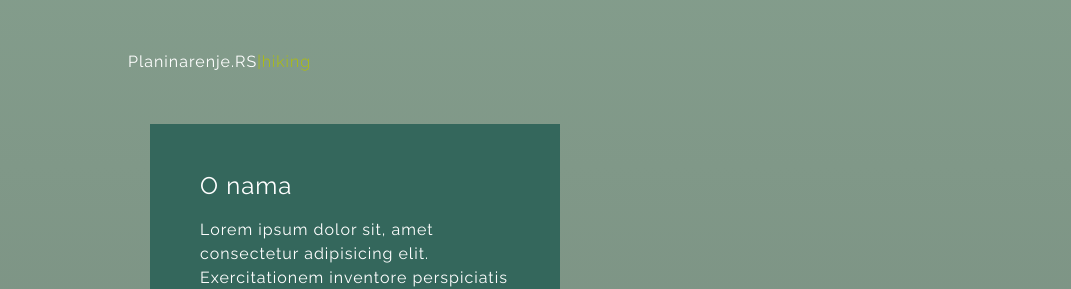
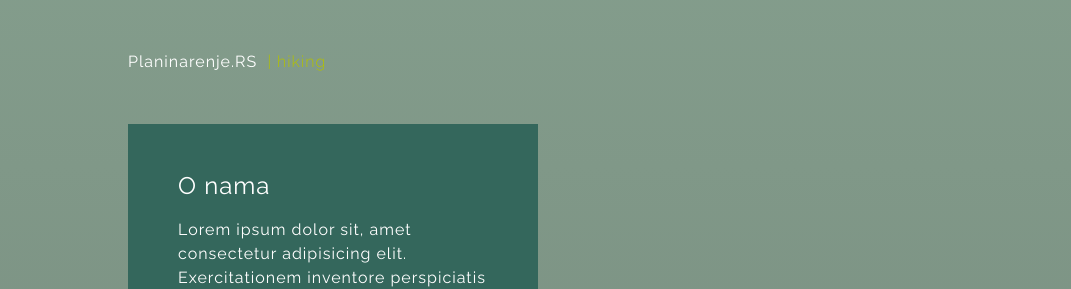
Before and after one commit to omicic/planinarenje, a plain HTML site: page index.html in a window 1280 px wide. Shown: the top 289 px of the page, 0-1071 px from the left. Drawn offline with nearby package versions, Linux system fonts and the light colour scheme.

Commit message:
slike sajta

```diff
--- a/css/style.css
+++ b/css/style.css
@@ -28,10 +28,6 @@ ul {
 
 a {
     text-decoration: none;
-}
-
-p {
-    1rem;
 }
 
 .container {
@@ -104,7 +100,7 @@ button:hover {
 .onama {
     display: flex;
     color: var(--white);
-    margin: 0 150px;
+    margin: 0 auto;
 }
 
 .onama article:nth-child(1) {
--- a/index.html
+++ b/index.html
@@ -13,7 +13,7 @@
 
 <body>
     <section class="topBar container">
-        <p><a href="" class="logo">Planinarenje.RS</a>|hiking</p>
+        <p><a href="" class="logo">Planinarenje.RS</a> &nbsp;| hiking</p>
         <ul>
             <a href=""><i class="fab fa-facebook-square"></i></a>
             <a href=""><i class="fab fa-instagram"></i></a>
```
Also changed, not shown: 1 other file.
